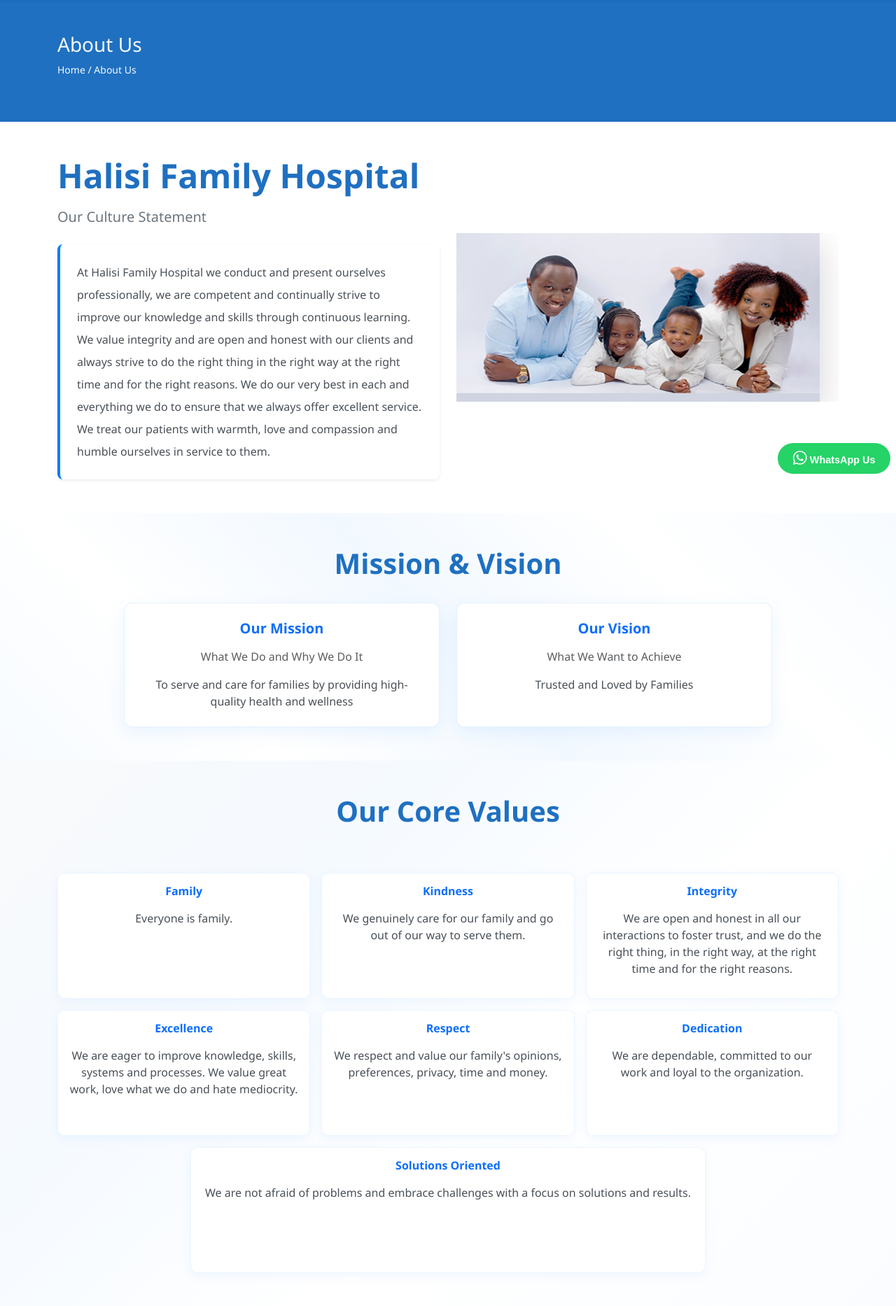
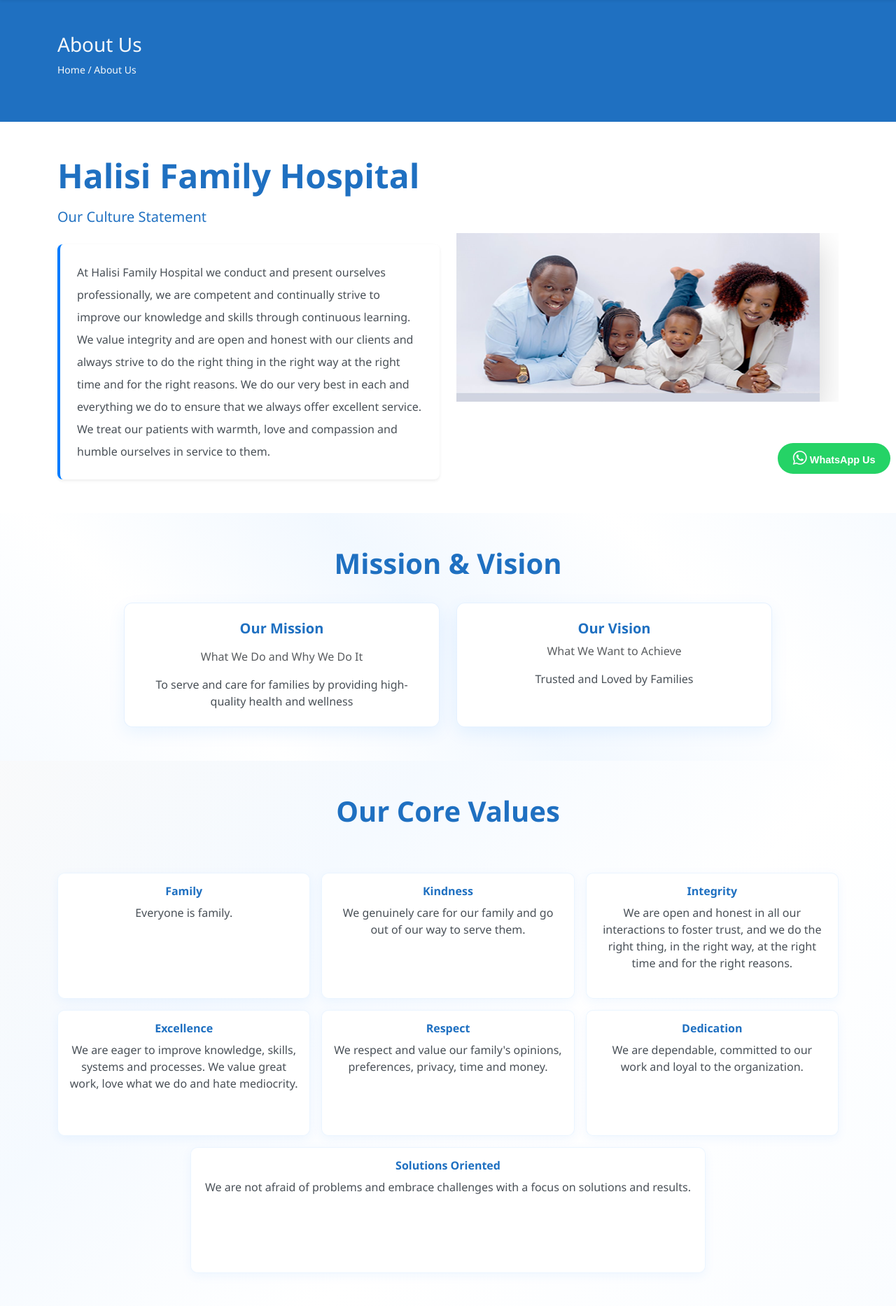
Before and after one commit to Mediacrest-Digital/Updated-Halisi-Website, a Django app: page /about_us in a window 1280 px wide. Shown: the part 115-1981 px from the top of the page at 70% size. Run offline with Django 5.2, Linux system fonts and the light colour scheme; data that the repository does not hold is empty.

Commit message:
Done few changes

```diff
--- a/apps/website/templates/website/about.html
+++ b/apps/website/templates/website/about.html
@@ -20,7 +20,7 @@
             <div class="col-lg-6 order-lg-1">
                 <div class="hero-content">
                     <h1 class="display-5 fw-bold text-blue mb-3">Halisi Family Hospital</h1>
-                    <p class="lead text-primary-light mb-4">Our Culture Statement</p>
+                    <p class="lead text-blue -light mb-4">Our Culture Statement</p>
                     <div class="content-box bg-white p-4 rounded-3 shadow-sm">
                         <p class="mb-0 text-dark-gray lh-lg">
                             At Halisi Family Hospital we conduct and present ourselves professionally,
@@ -57,7 +57,7 @@
             <!-- Mission Card -->
             <div class="col-lg-5 col-md-6">
                 <div class="mission-vision-card text-center p-4 h-100">
-                    <h3 class="h5 fw-bold text-primary mb-3">Our Mission</h3>
+                    <h3 class="h5 fw-bold text-blue mb-3">Our Mission</h3>
                     <p class="text-muted mb-3">What We Do and Why We Do It</p>
 
                     <p class="text-dark-gray lh-base mb-0">
@@ -69,7 +69,7 @@
             <!-- Vision Card -->
             <div class="col-lg-5 col-md-6">
                 <div class="mission-vision-card text-center p-4 h-100">
-                    <h3 class="h5 fw-bold text-primary mb-3">Our Vision</h3>
+                    <h3 class="h5 fw-bold text-blue b-3">Our Vision</h3>
                     <p class="text-muted mb-3">What We Want to Achieve</p>
                     <p class="text-dark-gray lh-base mb-0">
                         Trusted and Loved by Families
@@ -96,7 +96,7 @@
             <!-- Family Value -->
             <div class="col-lg-4 col-md-6 col-sm-6">
                 <div class="value-card-enhanced text-center p-3 h-100">
-                    <h4 class="h6 fw-bold text-primary mb-3">Family</h4>
+                    <h4 class="h6 fw-bold text-blue b-3">Family</h4>
                     <p class="text-dark-gray small mb-0">Everyone is family.</p>
                 </div>
             </div>
@@ -104,7 +104,7 @@
             <!-- Kindness Value -->
             <div class="col-lg-4 col-md-6 col-sm-6">
                 <div class="value-card-enhanced text-center p-3 h-100">
-                    <h4 class="h6 fw-bold text-primary mb-3">Kindness</h4>
+                    <h4 class="h6 fw-bold text-blue b-3">Kindness</h4>
                     <p class="text-dark-gray small mb-0">We genuinely care for our family and go out of our way to serve
                         them.</p>
                 </div>
@@ -113,7 +113,7 @@
             <!-- Integrity Value -->
             <div class="col-lg-4 col-md-6 col-sm-6">
                 <div class="value-card-enhanced text-center p-3 h-100">
-                    <h4 class="h6 fw-bold text-primary mb-3">Integrity</h4>
+                    <h4 class="h6 fw-bold text-blue b-3">Integrity</h4>
                     <p class="text-dark-gray small mb-0">We are open and honest in all our interactions to foster trust,
                         and we do the right thing, in the right way, at the right time and for the right reasons.</p>
                 </div>
@@ -122,7 +122,7 @@
             <!-- Excellence Value -->
             <div class="col-lg-4 col-md-6 col-sm-6">
                 <div class="value-card-enhanced text-center p-3 h-100">
-                    <h4 class="h6 fw-bold text-primary mb-3">Excellence</h4>
+                    <h4 class="h6 fw-bold text-blue b-3">Excellence</h4>
                     <p class="text-dark-gray small mb-0">We are eager to improve knowledge, skills, systems and
                         processes. We value great work, love what we do and hate mediocrity.</p>
                 </div>
@@ -131,7 +131,7 @@
             <!-- Respect Value -->
             <div class="col-lg-4 col-md-6 col-sm-6">
                 <div class="value-card-enhanced text-center p-3 h-100">
-                    <h4 class="h6 fw-bold text-primary mb-3">Respect</h4>
+                    <h4 class="h6 fw-bold text-blue b-3">Respect</h4>
                     <p class="text-dark-gray small mb-0">We respect and value our family's opinions, preferences,
                         privacy, time and money.</p>
                 </div>
@@ -140,7 +140,7 @@
             <!-- Dedication Value -->
             <div class="col-lg-4 col-md-6 col-sm-6">
                 <div class="value-card-enhanced text-center p-3 h-100">
-                    <h4 class="h6 fw-bold text-primary mb-3">Dedication</h4>
+                    <h4 class="h6 fw-bold text-blue b-3">Dedication</h4>
                     <p class="text-dark-gray small mb-0">We are dependable, committed to our work and loyal to the
                         organization.</p>
                 </div>
@@ -151,7 +151,7 @@
         <div class="row justify-content-center mt-3">
             <div class="col-lg-8">
                 <div class="value-card-enhanced text-center p-3">
-                    <h4 class="h6 fw-bold text-primary mb-3">Solutions Oriented</h4>
+                    <h4 class="h6 fw-bold text-blue b-3">Solutions Oriented</h4>
                     <p class="text-dark-gray small mb-0">We are not afraid of problems and embrace challenges with a
                         focus on solutions and results.</p>
                 </div>
@@ -204,11 +204,20 @@
     .family-content,
     .no-fade,
     .text-blue,
-    .text-primary,
+    .text-blue,
     .text-dark-gray,
-    .text-primary-light,
+    .text-blue -light,
     .text-muted,
     .small {
+        font-family: 'Poppins', 'Segoe UI', Arial, sans-serif !important;
+    }
+
+    /* Use same font for description and other services text as about.html */
+    .content h1,
+    .content p,
+    .bg-light h5,
+    .all-list-exclu,
+    .nav-link {
         font-family: 'Poppins', 'Segoe UI', Arial, sans-serif !important;
     }
 
@@ -219,7 +228,7 @@
         background: linear-gradient(135deg, #f8f9ff 0%, #e8f2ff 100%);
     }
 
-    .text-primary-light {
+    .text-blue -light {
         color: #6c757d;
     }
 
@@ -383,6 +392,15 @@
         justify-content: center;
     }
 
+    /* Remove blue color from active submenu links in navbar */
+    .navbar .dropdown-menu .dropdown-item.active,
+    .navbar .dropdown-menu .dropdown-item:active,
+    .navbar .dropdown-menu .dropdown-item:focus {
+        color: #495057 !important;
+        background: #fff !important;
+        border-bottom: none !important;
+    }
+
     /* Responsive Design */
     @media (max-width: 768px) {
         .display-5 {
--- a/apps/website/templates/website/index.html
+++ b/apps/website/templates/website/index.html
@@ -182,7 +182,7 @@
         <h1 class="text-center fw-light text-blue fs-4">Our Partners</h1>
         <div class="row">
             <div class="col-12">
-                <img src="{% static 'website/images/others/partnership2.jpg' %}" class="img-fluid" />
+                <img src="{% static 'website/images/others/partnerships.jpg' %}" class="img-fluid" />
             </div>
         </div>
     </div>
--- a/core/settings.py
+++ b/core/settings.py
@@ -16,7 +16,7 @@ DEBUG = True
 
 # ALLOWED_HOSTS = ['newhalisi.mediacrest.africa']
 
-ALLOWED_HOSTS = ['127.0.0.1', 'localhost']
+ALLOWED_HOSTS = ['127.0.0.1', 'localhost', 'test.mediacrest.africa']
 
 
 
```
Also changed, not shown: apps/website/templates/website/careers.html (+14 -9 lines), apps/website/templates/website/contact_halisi.html (+15 -14 lines), apps/website/templates/website/service.html (+31 -6 lines), static/website/css/styles.css (+4 -9 lines), apps/website/static/website/images/others/partnerships.jpg, apps/website/static/website/images/others/partnerships3.jpg (renamed from apps/website/static/website/images/others/WhatsApp Image 2025-05-14 at 16.33.28.jpeg), apps/website/static/website/images/others/partnerships4.jpg (renamed from apps/website/static/website/images/others/partnership2.jpg), static/website/images/others/partnership.jpg (added), static/website/images/others/partnership2.jpg (deleted), static/website/images/others/partnerships.jpg, 1 other file.
